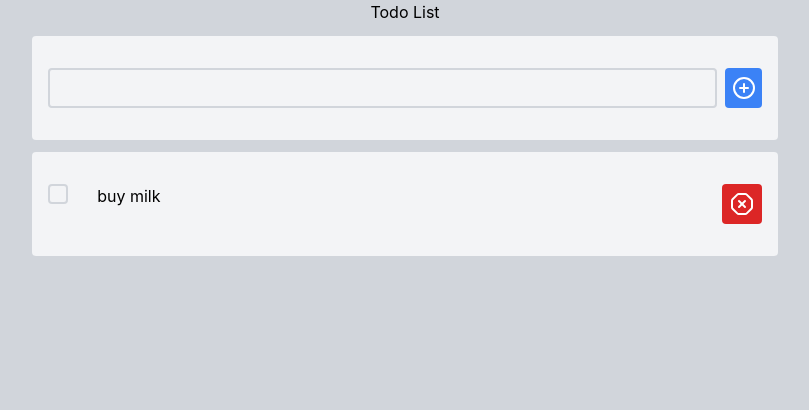
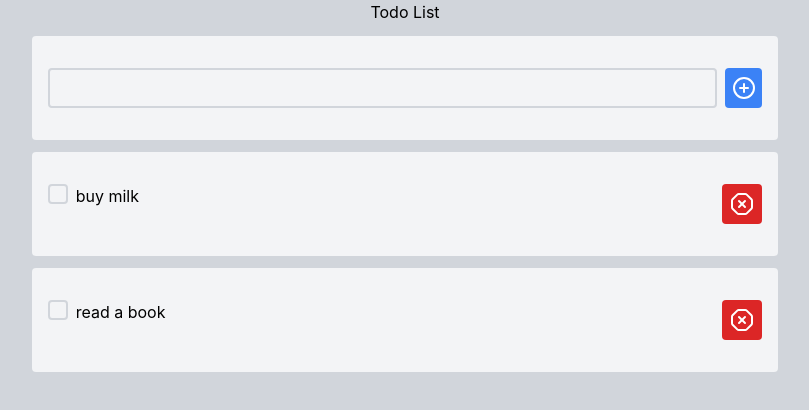
Before and after one commit to mozzaray/to-do-list, a Vue app: page / in a window 1280 px wide. Shown: the top 410 px of the page, without its empty margins (235-1044 px from the left). Built offline with nearby package versions, Linux system fonts and the light colour scheme.

Commit message:
fat: todoCard checkbox

```diff
--- a/src/App.vue
+++ b/src/App.vue
@@ -5,6 +5,11 @@ import { ref } from 'vue';
 
 const blank = ref(false);
 const todoInput = ref('');
+const todoData = ref(
+  [
+    "buy milk", "read a book"
+  ]
+)
 
 const addTodo = function(){
   console.log(blank.value, todoInput.value);
@@ -21,11 +26,11 @@ const addTodo = function(){
   <section class="bg-gray-300 w-full h-screen flex flex-col items-center gap-3">
     <h5>Todo List</h5>
 
-    <InputCard v-model="todoInput" :clickAdd="addTodo"></InputCard>
+    <InputCard v-model="todoInput" :click-add="addTodo" :is-blank="blank"></InputCard>
 
     <!-- list cards -->
-    <TodoCard>
-      buy milk
+    <TodoCard v-for="(item, index) in todoData" :label-name="index">
+     {{ item }}
     </TodoCard>
 
   </section>
--- a/src/components/InputCard.vue
+++ b/src/components/InputCard.vue
@@ -4,9 +4,9 @@ import Input from './base/Input.vue'
 import Btn from './base/Button.vue'
 
 defineProps({
- isBlank: Boolean,
- clickAdd: Function,
- modelValue: String,
+    isBlank: Boolean,
+    clickAdd: Function,
+    modelValue: String,
 });
 const emit = defineEmits(['update:modelValue']);
 
--- a/src/components/TodoCard.vue
+++ b/src/components/TodoCard.vue
@@ -1,23 +1,55 @@
 <script setup>
 import Card from './base/card.vue'
 import Btn from './base/Button.vue'
+import { ref } from 'vue';
+
+defineProps({
+    labelName: Number,
+})
+// const tickBox = function(){
+//     ifCheck.value = !ifCheck.value;
+// };
+
+const getValue = function(){
+    let input = document.getElementById('test')
+    console.log(input.checked)
+}
 </script>
 
 <template>
-    <Card>
+    <!-- <div> -->
+        <Card class="flex gap-2 justify-between has-[:checked]-opacity-40">
+            <!-- <div > -->
+                <label :for="labelName" class="flex-grow cursor-pointer flex gap-2" >
 
-        <div class="flex gap-2 justify-between">
-            <input type="checkbox" class="w-0 h-0 opacity-0 absolute">
-            <div class="border-2 border-gray-300 rounded w-5 h-5 flex-shrink-0"></div>
+                    <div class="border-2 border-gray-300 rounded w-5 h-5 flex-shrink-0
+                    has-[:checked]:bg-blue-400 goup"
+                    >
+                        <input :id="labelName" type="checkbox" class="w-0 h-0 opacity-0 absolute peer">
+                        <div class="justify-center content-center text-blue-700 hidden peer-checked:flex">
+                            <svg xmlns="http://www.w3.org/2000/svg" width="18" height="18" viewBox="0 0 24 24" fill="none" stroke="currentColor" stroke-width="2" stroke-linecap="round" stroke-linejoin="round" class="lucide lucide-check"><path d="M20 6 9 17l-5-5"/></svg>
 
-            <div class="w-10/12 flex-shrink-0">
-               <slot></slot>
-            </div>
+                        </div>
+                    </div>
+
+                    <div class="flex-grow break-words">
+                        <slot></slot>
+                    </div>
+
+                </label>
+
+                    <Btn class="flex-shrink-0" icon="delete" bgcolor="red" @click="getValue" />
+                <!-- </div> -->
+            </Card>
+    <!-- </div> -->
 
 
-            <Btn icon="delete" bgcolor="red" />
-        </div>
-
-    </Card>
 
 </template>
+
+<style scoped>
+/* *{
+    outline: 1px solid salmon;
+} */
+
+</style>
--- a/src/components/base/Button.vue
+++ b/src/components/base/Button.vue
@@ -1,7 +1,7 @@
 <script setup>
 import { ref } from 'vue';
 
-const props = defineProps({
+defineProps({
     icon: {
         type: String, //icon用法: add-加號
         default: 'add'
--- a/src/components/base/card.vue
+++ b/src/components/base/card.vue
@@ -4,7 +4,7 @@
 
 
 <template>
-    <div class="bg-gray-100 rounded px-4 py-8 w-7/12 h-fit">
+    <div class="bg-gray-100 rounded px-4 py-8 w-7/12 h-auto">
         <slot></slot>
     </div>
 </template>
```
